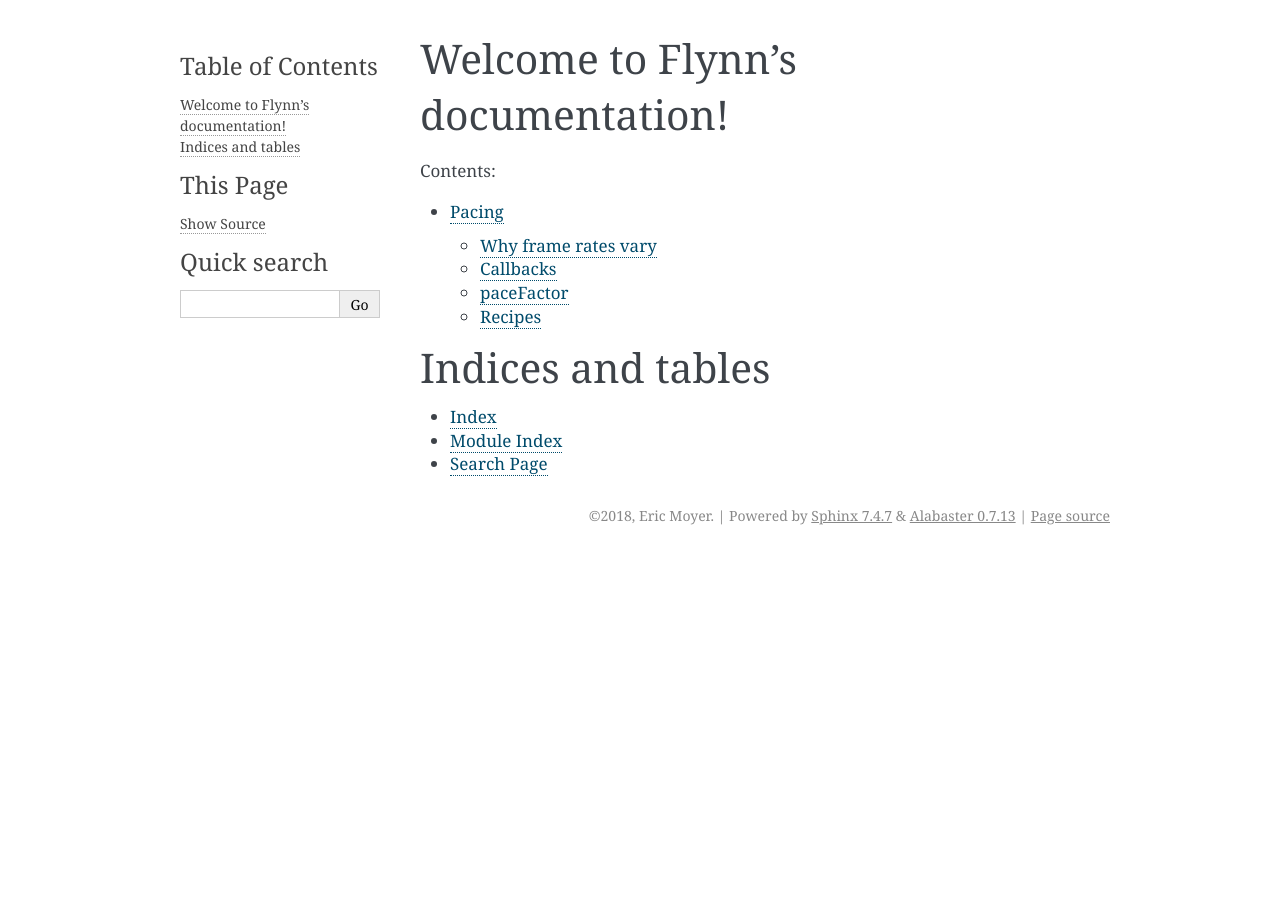
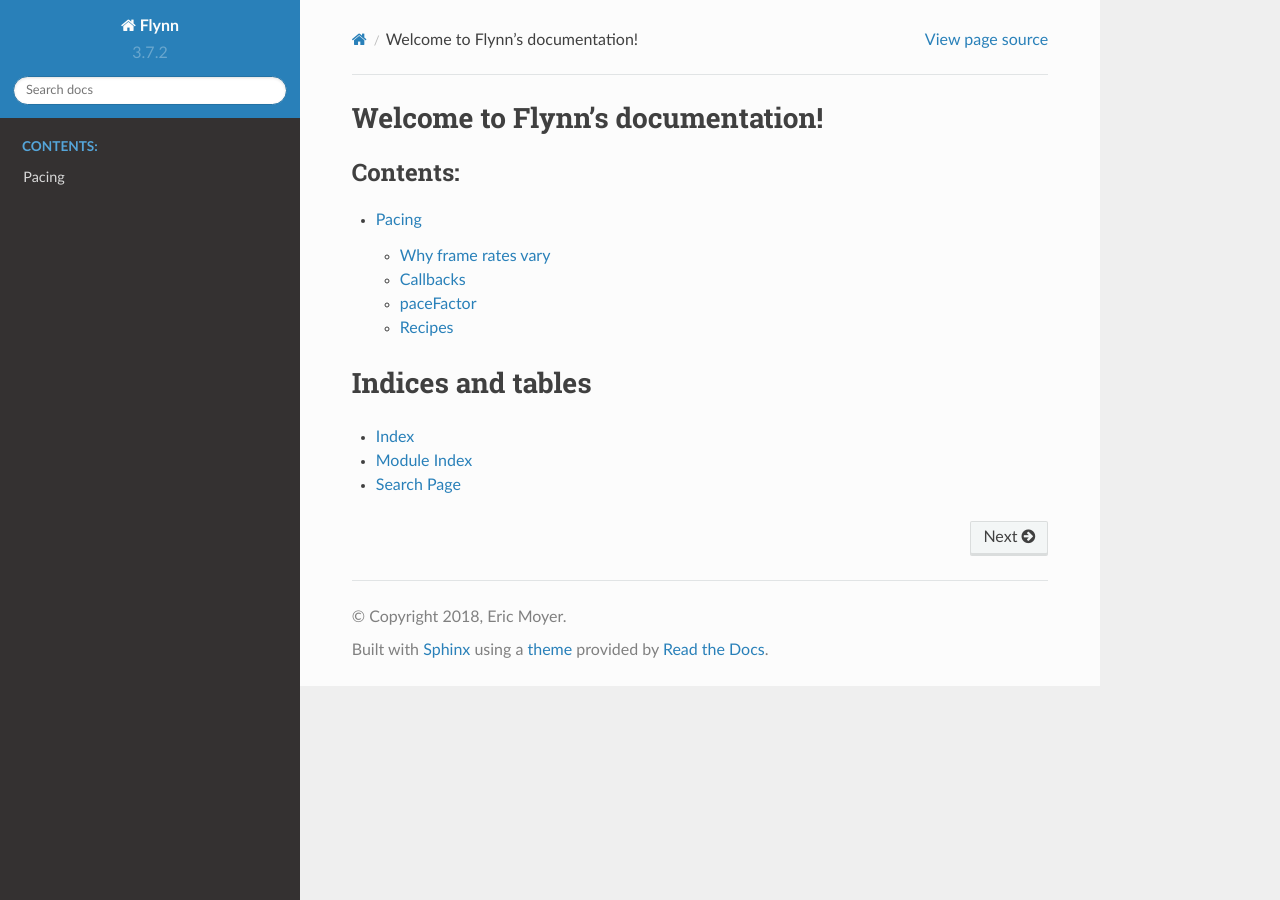
Before and after one commit to epmoyer/flynn, a Sphinx documentation site: the page built from docs/index.rst, in a window 1280 px wide. Built offline with Sphinx 7.4.7 and the Read the Docs theme 2.0.0, drawn with Linux system fonts in a browser that asks for light colours.

Commit message:
use sphinx_rtd_theme

```diff
--- a/docs/conf.py
+++ b/docs/conf.py
@@ -17,8 +17,9 @@
 # add these directories to sys.path here. If the directory is relative to the
 # documentation root, use os.path.abspath to make it absolute, like shown here.
 #
-# import os
-# import sys
+import os
+import sphinx_rtd_theme
+import sys
 # sys.path.insert(0, os.path.abspath('.'))
 
 
@@ -83,7 +84,11 @@
 # The theme to use for HTML and HTML Help pages.  See the documentation for
 # a list of builtin themes.
 #
-html_theme = 'alabaster'
+html_theme = "sphinx_rtd_theme"
+
+# Add any paths that contain custom themes here, relative to this directory.
+# html_theme_path = []
+html_theme_path = [sphinx_rtd_theme.get_html_theme_path()]
 
 # Theme options are theme-specific and customize the look and feel of a theme
 # further.  For a list of options available for each theme, see the
```
